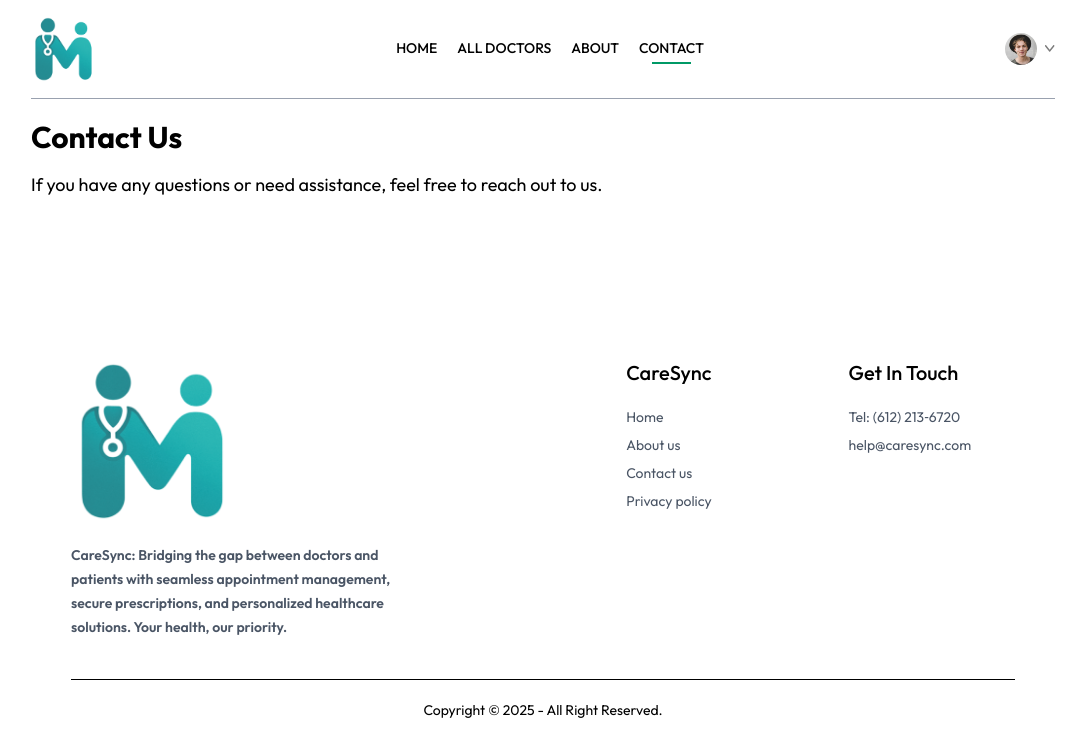
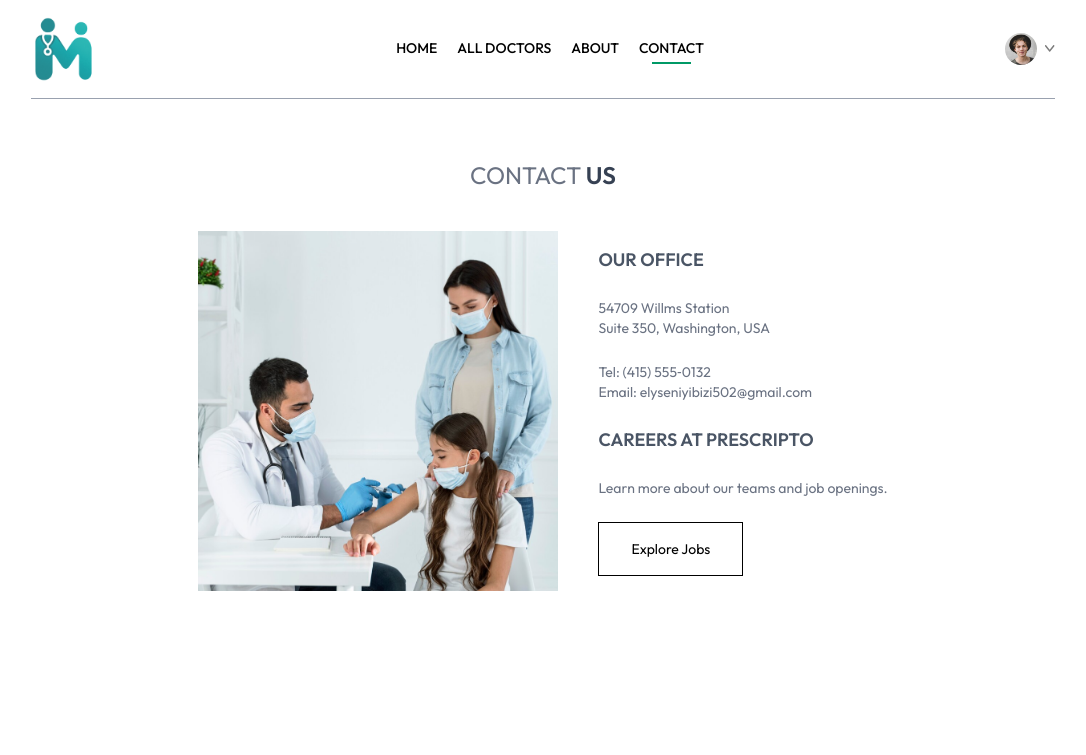
Before and after one commit to mohdabdulrahman297/caresync, a React (Vite) app: page /contact in a window 1280 px wide. Shown: the top 755 px of the page, without its empty margins (97-1183 px from the left). Built offline with nearby package versions, Linux system fonts and the light colour scheme.

Commit message:
Contact Page

```diff
--- a/src/pages/Contact.jsx
+++ b/src/pages/Contact.jsx
@@ -1,12 +1,43 @@
-import React from 'react'
+import React from "react";
+import { assets } from "../assets/assets";
 
 const Contact = () => {
   return (
     <div>
-      <h1 className='text-3xl font-bold'>Contact Us</h1>
-      <p className='mt-4 text-lg'>If you have any questions or need assistance, feel free to reach out to us.</p>
+      <div className="text-center text-2xl pt-10 text-gray-500">
+        <p>
+          CONTACT <span className="text-gray-700 font-semibold">US</span>
+        </p>
+      </div>
+
+      <div className="my-10 flex flex-col justify-center md:flex-row gap-10 mb-28 text-sm">
+        <img
+          className="w-full md:max-w-[360px]"
+          src={assets.contact_image}
+          alt=""
+        />
+
+        <div className="flex flex-col justify-center items-start gap-6">
+          <p className="font-semibold text-lg text-gray-600">OUR OFFICE</p>
+          <p className="text-gray-500">
+            54709 Willms Station <br /> Suite 350, Washington, USA
+          </p>
+          <p className="text-gray-500">
+            Tel: (415) 555‑0132 <br /> Email: elyseniyibizi502@gmail.com
+          </p>
+          <p className="font-semibold text-lg text-gray-600">
+            CAREERS AT PRESCRIPTO
+          </p>
+          <p className="text-gray-500">
+            Learn more about our teams and job openings.
+          </p>
+          <button className="border border-black px-8 py-4 text-sm hover:bg-emerald-400 cursor-pointer hover:text-white transition-all duration-500">
+            Explore Jobs
+          </button>
+        </div>
+      </div>
     </div>
-  )
-}
+  );
+};
 
-export default Contact
+export default Contact;
```
